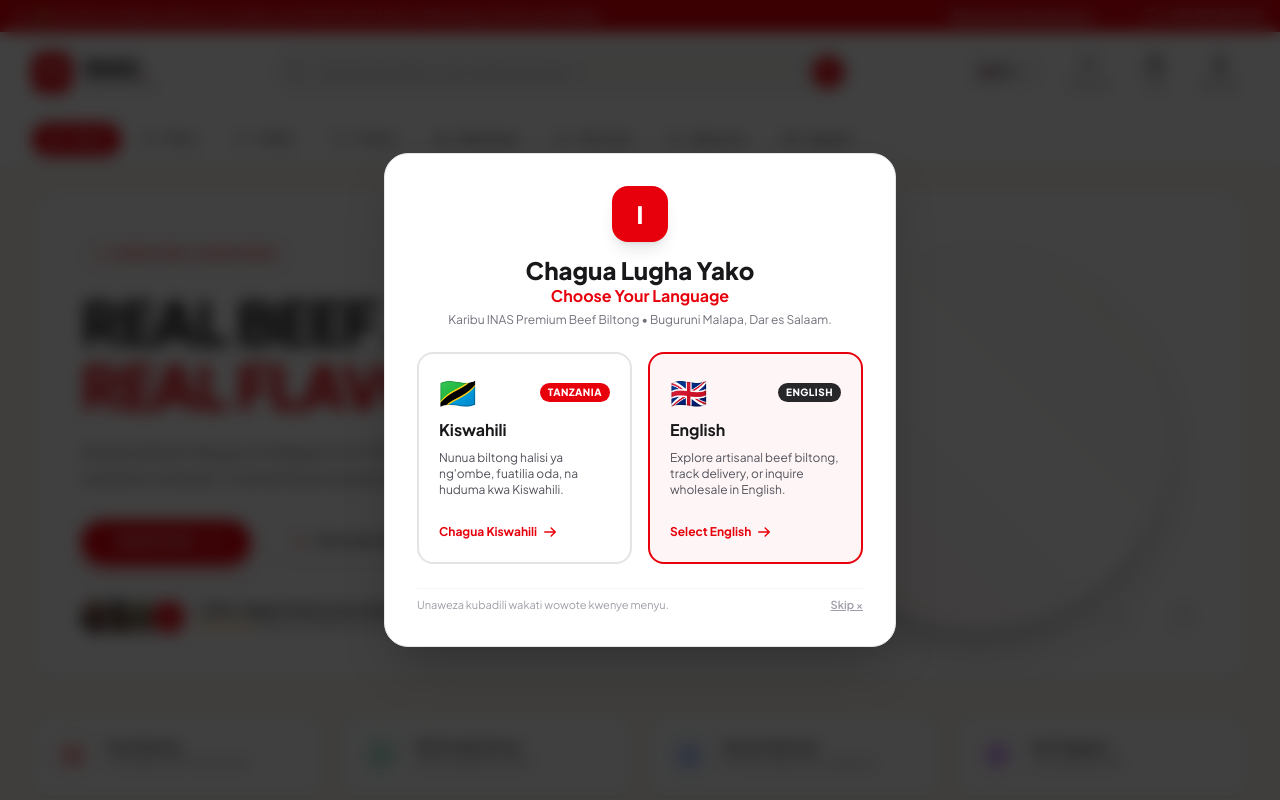
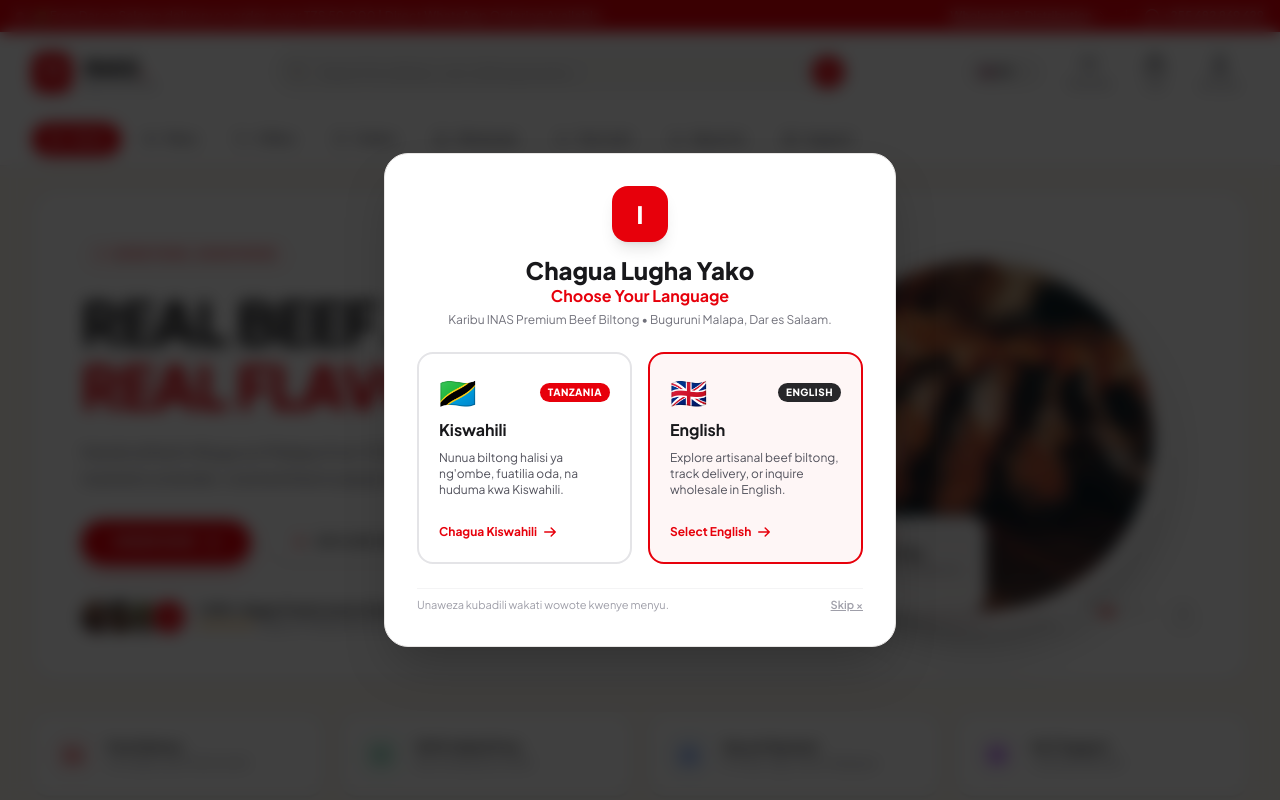
Before and after one commit to stewart767/biltong, a Laravel app: page / in a window 1280 px wide. Run offline with Laravel 12, Linux system fonts and the light colour scheme; data comes from the database, SQL or seed files in the repository; style sheets or scripts are compiled from the project's sources; some web fonts are replaced.

Commit message:
fix hero slider: use Js::from serialization to prevent syntax error on apostrophes and pre-render slide images and dish cards for instant display

```diff
--- a/resources/views/pages/home.blade.php
+++ b/resources/views/pages/home.blade.php
@@ -4,45 +4,49 @@
 
 @section('content')
 
+    @php
+        $heroSlides = [
+            [
+                'image' => asset(\App\Models\SiteSetting::get('hero_slide_1_image', 'images/hero-biltong.jpg')),
+                'tag' => \App\Models\SiteSetting::get('hero_slide_1_tag', 'SIGNATURE 100G'),
+                'dishName' => \App\Models\SiteSetting::get('hero_slide_1_title', 'Biltong Original 100g'),
+                'dishSub' => \App\Models\SiteSetting::get('hero_slide_1_sub', '100% pasture-grazed Tanzanian beef'),
+                'dishPrice' => \App\Models\SiteSetting::get('hero_slide_1_price', 'TZS 10,000'),
+                'dishLink' => \App\Models\SiteSetting::get('hero_slide_1_link', route('shop')),
+            ],
+            [
+                'image' => asset(\App\Models\SiteSetting::get('hero_slide_2_image', 'images/chilli-biltong.jpg')),
+                'tag' => \App\Models\SiteSetting::get('hero_slide_2_tag', 'SPICY PERI-PERI'),
+                'dishName' => \App\Models\SiteSetting::get('hero_slide_2_title', 'Chilli Biltong Bites'),
+                'dishSub' => \App\Models\SiteSetting::get('hero_slide_2_sub', 'Warm lingering spice kick'),
+                'dishPrice' => \App\Models\SiteSetting::get('hero_slide_2_price', 'TZS 11,000'),
+                'dishLink' => \App\Models\SiteSetting::get('hero_slide_2_link', route('shop')),
+            ],
+            [
+                'image' => asset(\App\Models\SiteSetting::get('hero_slide_3_image', 'images/droewors.jpg')),
+                'tag' => \App\Models\SiteSetting::get('hero_slide_3_tag', 'AIR-DRIED SAUSAGE'),
+                'dishName' => \App\Models\SiteSetting::get('hero_slide_3_title', 'Traditional Droëwors'),
+                'dishSub' => \App\Models\SiteSetting::get('hero_slide_3_sub', 'Spiced beef & roasted coriander'),
+                'dishPrice' => \App\Models\SiteSetting::get('hero_slide_3_price', 'TZS 12,000'),
+                'dishLink' => \App\Models\SiteSetting::get('hero_slide_3_link', route('shop')),
+            ],
+            [
+                'image' => asset(\App\Models\SiteSetting::get('hero_slide_4_image', 'images/carvers-slab.jpg')),
+                'tag' => \App\Models\SiteSetting::get('hero_slide_4_tag', "CHEF'S SPECIAL"),
+                'dishName' => \App\Models\SiteSetting::get('hero_slide_4_title', "Carver's Whole Slab"),
+                'dishSub' => \App\Models\SiteSetting::get('hero_slide_4_sub', 'Prime dry-aged whole beef slab'),
+                'dishPrice' => \App\Models\SiteSetting::get('hero_slide_4_price', 'TZS 24,000'),
+                'dishLink' => \App\Models\SiteSetting::get('hero_slide_4_link', route('shop')),
+            ],
+        ];
+    @endphp
+
     <!-- 1. HERO SECTION (Exact TasteHouse Layout: Warm Cream Card + Dish Carousel + Floating Tag) -->
     <section class="rounded-3xl bg-white border border-stone-200/90 p-6 sm:p-10 lg:p-12 relative overflow-hidden shadow-sm"
              x-data="{
                  activeSlide: 0,
                  timer: null,
-                 slides: [
-                     {
-                         image: '{{ asset(\App\Models\SiteSetting::get('hero_slide_1_image', 'images/bbq-biltong.jpg')) }}',
-                         tag: '{{ \App\Models\SiteSetting::get('hero_slide_1_tag', 'SIGNATURE 100G') }}',
-                         dishName: '{{ addslashes(\App\Models\SiteSetting::get('hero_slide_1_title', 'Biltong Original 100g')) }}',
-                         dishSub: '{{ addslashes(\App\Models\SiteSetting::get('hero_slide_1_sub', '100% pasture-grazed Tanzanian beef')) }}',
-                         dishPrice: '{{ \App\Models\SiteSetting::get('hero_slide_1_price', 'TZS 10,000') }}',
-                         dishLink: '{{ \App\Models\SiteSetting::get('hero_slide_1_link', route('shop')) }}'
-                     },
-                     {
-                         image: '{{ asset(\App\Models\SiteSetting::get('hero_slide_2_image', 'images/chilli-biltong.jpg')) }}',
-                         tag: '{{ \App\Models\SiteSetting::get('hero_slide_2_tag', 'SPICY PERI-PERI') }}',
-                         dishName: '{{ addslashes(\App\Models\SiteSetting::get('hero_slide_2_title', 'Chilli Biltong Bites')) }}',
-                         dishSub: '{{ addslashes(\App\Models\SiteSetting::get('hero_slide_2_sub', 'Warm lingering spice kick')) }}',
-                         dishPrice: '{{ \App\Models\SiteSetting::get('hero_slide_2_price', 'TZS 11,000') }}',
-                         dishLink: '{{ \App\Models\SiteSetting::get('hero_slide_2_link', route('shop')) }}'
-                     },
-                     {
-                         image: '{{ asset(\App\Models\SiteSetting::get('hero_slide_3_image', 'images/droewors.jpg')) }}',
-                         tag: '{{ \App\Models\SiteSetting::get('hero_slide_3_tag', 'AIR-DRIED SAUSAGE') }}',
-                         dishName: '{{ addslashes(\App\Models\SiteSetting::get('hero_slide_3_title', 'Traditional Droëwors')) }}',
-                         dishSub: '{{ addslashes(\App\Models\SiteSetting::get('hero_slide_3_sub', 'Spiced beef & roasted coriander')) }}',
-                         dishPrice: '{{ \App\Models\SiteSetting::get('hero_slide_3_price', 'TZS 12,000') }}',
-                         dishLink: '{{ \App\Models\SiteSetting::get('hero_slide_3_link', route('shop')) }}'
-                     },
-                     {
-                         image: '{{ asset(\App\Models\SiteSetting::get('hero_slide_4_image', 'images/carvers-slab.jpg')) }}',
-                         tag: '{{ \App\Models\SiteSetting::get('hero_slide_4_tag', 'CHEF\'S SPECIAL') }}',
-                         dishName: '{{ addslashes(\App\Models\SiteSetting::get('hero_slide_4_title', 'Carver\'s Whole Slab')) }}',
-                         dishSub: '{{ addslashes(\App\Models\SiteSetting::get('hero_slide_4_sub', 'Prime dry-aged whole beef slab')) }}',
-                         dishPrice: '{{ \App\Models\SiteSetting::get('hero_slide_4_price', 'TZS 24,000') }}',
-                         dishLink: '{{ \App\Models\SiteSetting::get('hero_slide_4_link', route('shop')) }}'
-                     }
-                 ],
+                 slides: {{ \Illuminate\Support\Js::from($heroSlides) }},
                  next() {
                      this.activeSlide = (this.activeSlide + 1) % this.slides.length;
                  },
@@ -153,22 +157,23 @@
                 <!-- Circular Dish Container with Warm Ambient Glow -->
                 <div class="relative w-64 h-64 sm:w-80 sm:h-80 lg:w-96 lg:h-96 rounded-full p-3 bg-gradient-to-tr from-red-100/60 via-white to-stone-100 shadow-2xl flex items-center justify-center">
 
-                    <!-- Sliding Image -->
-                    <template x-for="(slide, index) in slides" :key="index">
-                        <div class="absolute inset-4 rounded-full overflow-hidden transition-opacity duration-700 ease-in-out"
-                             :class="activeSlide === index ? 'opacity-100 scale-100 z-10' : 'opacity-0 scale-95 pointer-events-none z-0'">
-                            <img :src="slide.image"
-                                 :alt="slide.dishName"
+                    <!-- Pre-rendered Slides (Always visible, smoothly transitioned by Alpine) -->
+                    @foreach($heroSlides as $idx => $s)
+                        <div class="absolute inset-4 rounded-full overflow-hidden transition-all duration-700 ease-in-out"
+                             :class="activeSlide === {{ $idx }} ? 'opacity-100 scale-100 z-10 pointer-events-auto' : 'opacity-0 scale-95 pointer-events-none z-0'"
+                             @if($idx === 0) style="opacity: 1;" @else style="opacity: 0;" @endif>
+                            <img src="{{ $s['image'] }}"
+                                 alt="{{ $s['dishName'] }}"
                                  class="w-full h-full object-cover transform hover:scale-110 transition duration-500">
                         </div>
-                    </template>
+                    @endforeach
 
                     <!-- Floating Dish Card (Exact TasteHouse dish price tag) -->
                     <div class="absolute -bottom-2 -left-2 sm:bottom-4 sm:left-0 z-20 bg-white/95 backdrop-blur-md rounded-2xl p-3.5 border border-stone-200 shadow-xl max-w-[200px] text-left">
-                        <div class="text-[10px] font-black uppercase tracking-wider text-red-600" x-text="slides[activeSlide]?.tag"></div>
-                        <h4 class="font-bold text-xs text-zinc-900 truncate" x-text="slides[activeSlide]?.dishName"></h4>
-                        <p class="text-[10px] text-zinc-500 truncate" x-text="slides[activeSlide]?.dishSub"></p>
-                        <div class="mt-1 font-black text-xs text-red-600" x-text="slides[activeSlide]?.dishPrice"></div>
+                        <div class="text-[10px] font-black uppercase tracking-wider text-red-600" x-text="slides[activeSlide]?.tag">{{ $heroSlides[0]['tag'] }}</div>
+                        <h4 class="font-bold text-xs text-zinc-900 truncate" x-text="slides[activeSlide]?.dishName">{{ $heroSlides[0]['dishName'] }}</h4>
+                        <p class="text-[10px] text-zinc-500 truncate" x-text="slides[activeSlide]?.dishSub">{{ $heroSlides[0]['dishSub'] }}</p>
+                        <div class="mt-1 font-black text-xs text-red-600" x-text="slides[activeSlide]?.dishPrice">{{ $heroSlides[0]['dishPrice'] }}</div>
                     </div>
 
                 </div>
@@ -183,10 +188,11 @@
 
                     <!-- Progress Dots -->
                     <div class="flex items-center gap-1.5 px-2">
-                        <template x-for="(slide, i) in slides" :key="i">
+                        @foreach($heroSlides as $i => $s)
                             <span class="rounded-full transition-all duration-300"
-                                  :class="activeSlide === i ? 'w-4 h-1.5 bg-red-600' : 'w-1.5 h-1.5 bg-stone-300'"></span>
-                        </template>
+                                  :class="activeSlide === {{ $i }} ? 'w-4 h-1.5 bg-red-600' : 'w-1.5 h-1.5 bg-stone-300'"
+                                  @if($i === 0) style="width: 1rem; background-color: #dc2626;" @endif></span>
+                        @endforeach
                     </div>
 
                     <button @click="next()"
```
Also changed, not shown: 3 other files.
